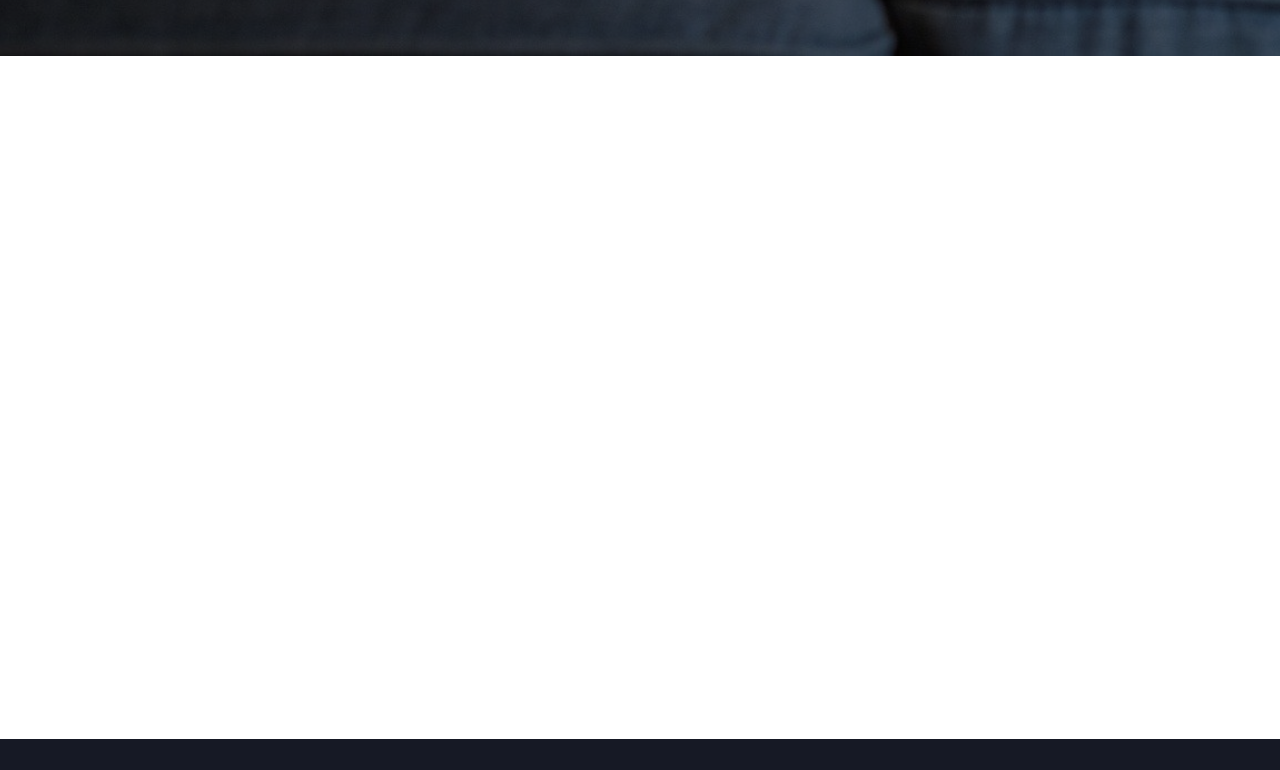
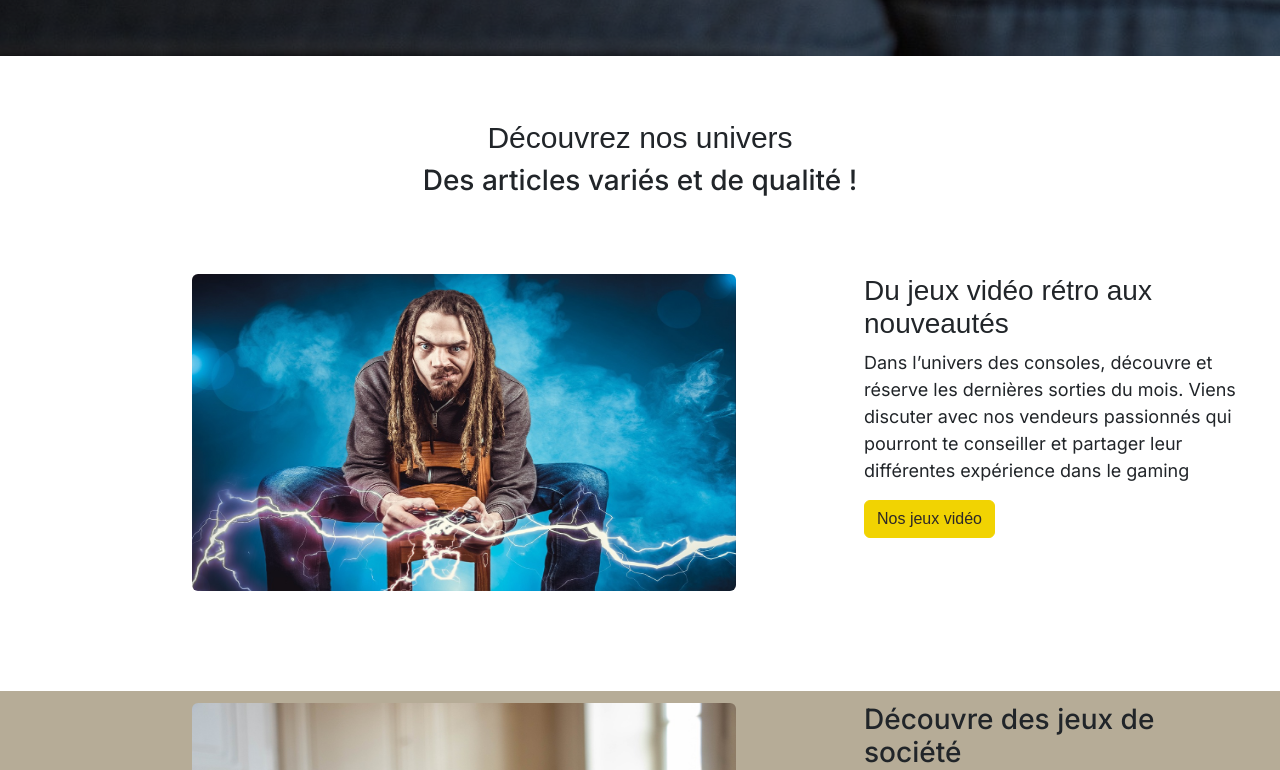
Before and after one commit to Kurtozorus/GeekOne-Front, a website with bundled scripts: page index.html in a window 1280 px wide. Shown: the part 950-1720 px from the top of the page. Built offline with nearby package versions, Linux system fonts and the light colour scheme; files whose address does not match are found by name; a web font is replaced by a local one.

Commit message:
homepage

```diff
--- a/pages/home.html
+++ b/pages/home.html
@@ -1,7 +1,56 @@
 <div class="hero-scene">
     <div class="home hero-scene-content">
         <h2 class="text-white font-hero">Plonger dans <br>l'univers de <br>GeekOne</h2>
-
-        <button class="btn btn-primary custom-button-mobile font-hero-button">Découvrez maintenant ! <br><i class="bi bi-caret-down"></i></i></button>
+        <button class="btn btn-primary custom-button font-hero-button">Découvrez maintenant ! <br><i class="bi bi-caret-down"></i></i></button>
     </div>
 </div>
+
+<section>
+    <div class="margin-content-title">
+        <h2 class="text-center font-head">Découvrez nos univers</h2>
+        <h3 class="text-center font-content">Des articles variés et de qualité !</h3>
+    </div>
+    <article>
+        <div class="container margin-article">
+            <div class="d-lg-flex margin-content">
+                <div>
+                    <img class="rounded img-size" src="/Images/gamer.jpg" alt="">
+                </div>
+                <div class="margin-content">
+                    <h3>Du jeux vidéo rétro aux nouveautés</h3>
+                    <p>Dans l’univers des consoles, découvre et réserve les dernières sorties du mois. Viens discuter avec nos vendeurs passionnés qui pourront te conseiller et partager leur différentes expérience dans le gaming</p>
+                    <button class="btn btn-primary">Nos jeux vidéo</button>
+                </div>
+            </div>
+        </div>
+    </article>
+    <article class="bg-secondary">
+        <div class="container margin-article">
+            <div class="d-lg-flex margin-content">
+                <div>
+                    <img class="rounded img-size" src="/Images/echec.jpg" alt="">
+                </div>
+                <div class="margin-content">
+                    <h3 class="font-content">Découvre des jeux de société</h3>
+                    <p>Univers Fantastique, jeu de carte, ou simple jeu d’échec, nous avons une grande gamme de jeux divers et variées ! Venez seul ou à plusieurs partagé un moment unique pour a votre tour faire partagé de bon moment.</p>
+                    <button class="btn btn-primary">Nos jeux vidéo</button>
+                </div>
+            </div>
+        </div>
+    </article>
+    </article>
+    <article>
+        <div class="container margin-article">
+            <div class="d-lg-flex margin-content">
+                <div>
+                    <img class="rounded img-size" src="/Images/biblio.jpeg" alt="">
+                </div>
+                <div class="margin-content">
+                    <h3>Du amateurs de manga ?</h3>
+                    <p>Venez découvrir l’imposante galerie de manga à notre disposition, tout comme nos jeux vidéo vous pourrez réserver vos prochaine lectures pour le jour J dés sa sortie. </p>
+                    <button class="btn btn-primary">Nos jeux vidéo</button>
+                </div>
+            </div>
+        </div>
+    </article>
+</section>
--- a/scss/main.scss
+++ b/scss/main.scss
@@ -29,7 +29,6 @@ footer.font {
 }
 .home {
     font-family: $font-family-sans-serif;
-    font-size: 20px;
     margin-left: 26px;
 }
 
@@ -61,7 +60,35 @@ footer.font {
     align-items: flex-start;
     }
 }
+.custom-button {
+    font-family: $font-family-serif;
+    font-size: 10px;
+}
 
+.margin-content-title {
+    margin-top: 16px;
+    margin-bottom: 16px;
+}
+.img-size {
+    width: 514px;
+    height: 317px;
+    margin-bottom: 24px;
+    margin-right: 64px;
+}
+.margin-article {
+    margin-left: 24px;
+    margin-right: 24px;
+    padding-top: 12px;
+    padding-bottom: 12px;
+}
+
+.font-head {
+    font-family:$font-family-sans-serif;
+    font-size: 30px;
+}
+.font-content {
+    font-family: $font-family-serif;
+}
 @media only screen and (min-width: 992px) {
     .hero-scene {
         &::before {
@@ -71,7 +98,7 @@ footer.font {
             padding-top: 305.5px;
             padding-left: 116px;
             padding-right: 104px;
-            height: 1400px;
+            height: 950px;
             display: flex;
             flex-direction: column;
             justify-content: flex-start;
@@ -86,8 +113,22 @@ footer.font {
             font-size: 20px;
         }
     }
+    .margin-article {
+        margin-left: 116px;
+        margin-right: 116px;
+        margin-top: 64px;
+        margin-bottom: 64px;
+    }
+    .margin-content {
+        padding-left: 64px;
+    }
+    .img-size {
+        width: 544px;
+        height: 317px;
+    }
+    .margin-content-title {
+        margin-top: 64px;
+        margin-bottom: 64px;
+    }
+
 }
-.custom-button-mobile {
-    font-family: $font-family-serif;
-    font-size: 10px;
-}
```
Also changed, not shown: scss/main.css, 1 other file.
